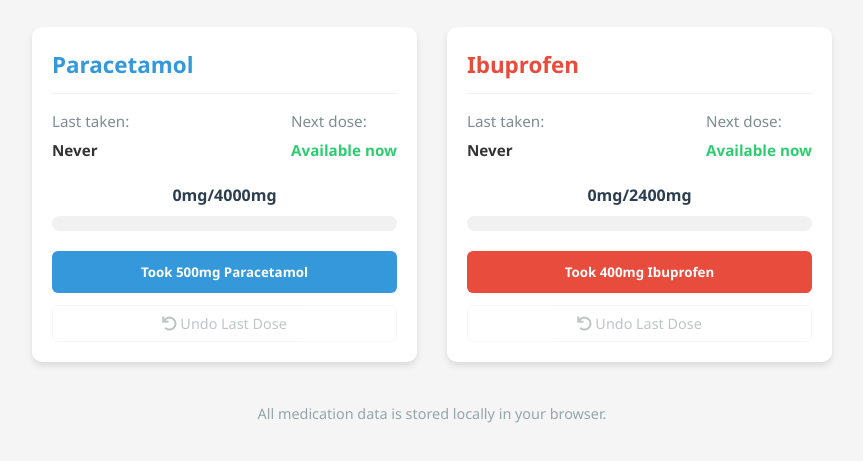
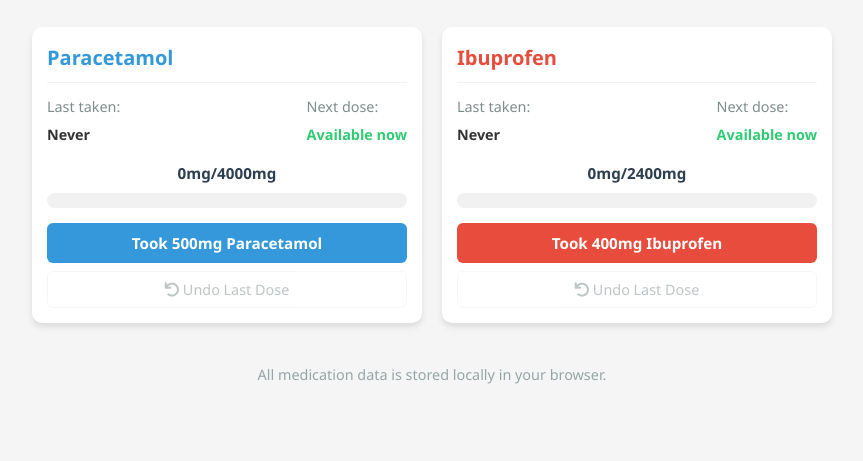
Before and after one commit to Auron2006/medclock, a plain HTML site: page index.html in a window 1280 px wide. Shown: the part 85-546 px from the top of the page, without its empty margins (208-1071 px from the left). Drawn offline with Linux system fonts and the light colour scheme.

Commit message:
Assistant checkpoint: Made medication boxes smaller to fit on one screen
Assistant generated file changes:
- style.css: Make medication cards smaller, Adjust spacing in medication cards, Reduce spacing between elements, Adjust daily limit margins, Modify main grid gap, Reduce padding for action buttons, Decrease gap between action buttons

---

User prompt:

Hey this is almost perfect. Can you please make the medication areas / boxes a tiny bit smaller so that both of them fit nicely on one screen.

Replit-Commit-Author: Assistant
Replit-Commit-Session-Id: 8c84216c-c573-4835-a71e-31329d3e4bf8

```diff
--- a/style.css
+++ b/style.css
@@ -50,7 +50,7 @@ h1 {
 main {
   display: grid;
   grid-template-columns: 1fr;
-  gap: 30px;
+  gap: 20px;
 }
 
 @media (min-width: 768px) {
@@ -63,19 +63,20 @@ main {
   background-color: white;
   border-radius: 10px;
   box-shadow: 0 4px 6px rgba(0, 0, 0, 0.1);
-  padding: 20px;
+  padding: 15px;
   transition: transform 0.2s;
+  font-size: 0.95rem;
 }
 
 .medication-card:hover {
-  transform: translateY(-5px);
+  transform: translateY(-3px);
 }
 
 .medication-card h2 {
   color: #2c3e50;
-  margin-bottom: 15px;
-  font-size: 1.4rem;
-  padding-bottom: 10px;
+  margin-bottom: 12px;
+  font-size: 1.25rem;
+  padding-bottom: 8px;
   border-bottom: 1px solid #f1f1f1;
 }
 
@@ -90,8 +91,8 @@ main {
 .dose-info {
   display: flex;
   justify-content: space-between;
-  margin-bottom: 20px;
-  font-size: 0.95rem;
+  margin-bottom: 15px;
+  font-size: 0.9rem;
 }
 
 .last-taken, .next-dose {
@@ -112,7 +113,7 @@ main {
 }
 
 .daily-limit {
-  margin-bottom: 20px;
+  margin-bottom: 15px;
 }
 
 .limit-text {
@@ -148,18 +149,19 @@ main {
 .actions {
   display: flex;
   flex-direction: column;
-  gap: 12px;
+  gap: 8px;
 }
 
 .take-button {
   background-color: #3498db;
   color: white;
   border: none;
-  padding: 12px;
+  padding: 10px;
   border-radius: 6px;
   cursor: pointer;
   font-weight: 600;
   transition: background-color 0.2s;
+  font-size: 0.95rem;
 }
 
 #paracetamol .take-button {
```
